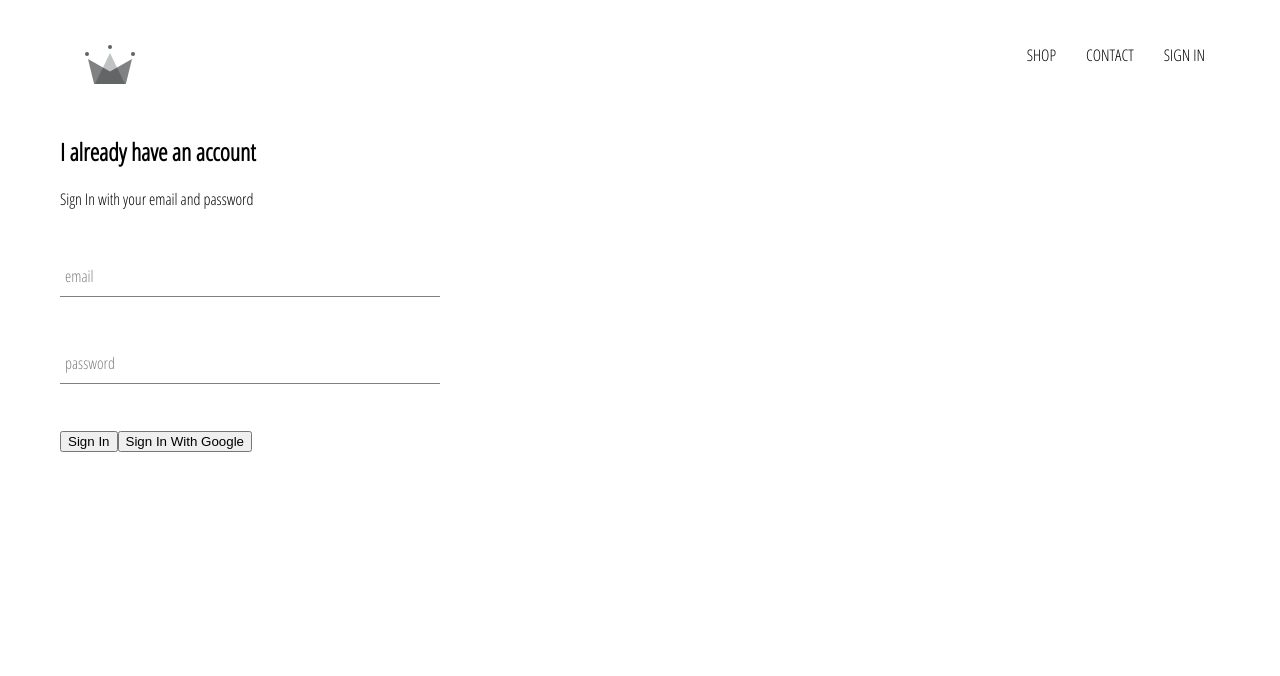
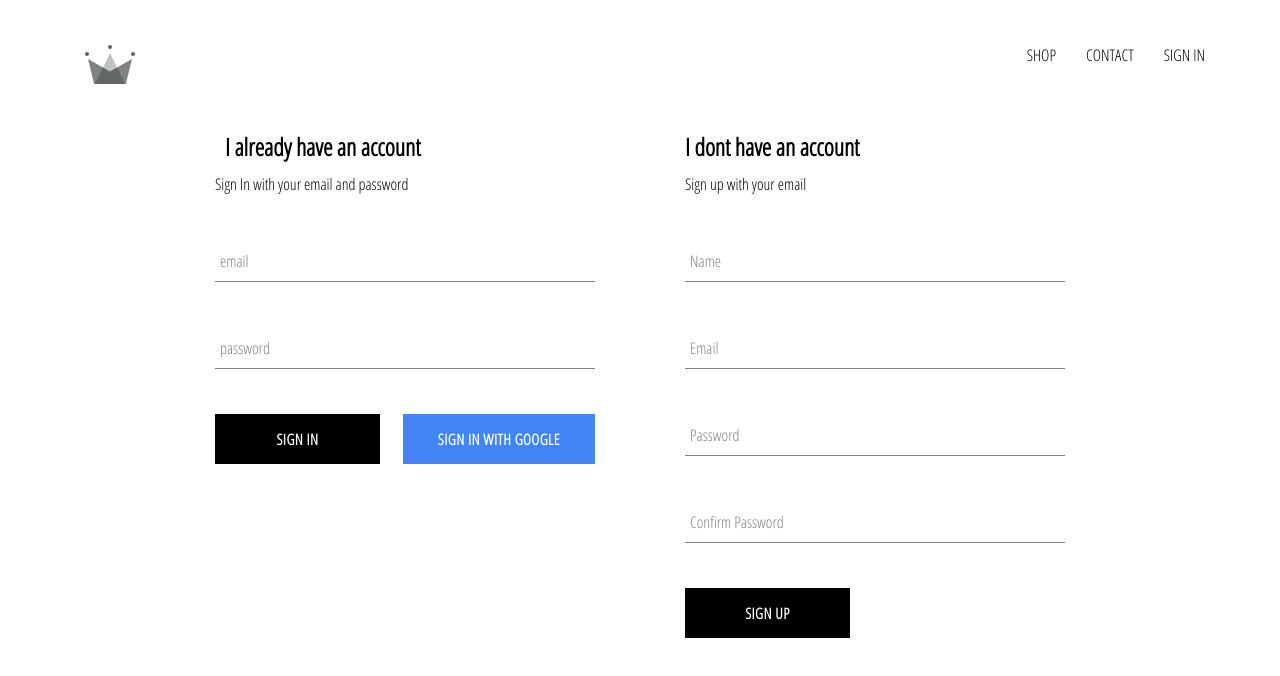
Before and after one commit to saskaradit/crwn-cloth, a React (Create React App) app: page /signin in a window 1280 px wide. Shown: the top 676 px of the page. Built offline with nearby package versions, Linux system fonts and the light colour scheme; no server answers.

Commit message:
adding signup Functionality

```diff
--- a/src/App.js
+++ b/src/App.js
@@ -6,7 +6,7 @@ import ShopPage from './pages/shop/shop.component'
 import Header from './component/header/header.component.jsx'
 import SigninSignupPage from './pages/signin.signup/signin-signup.component.jsx'
 
-import {auth} from './firebase/firebase.config'
+import {auth,createUserProfileDocument} from './firebase/firebase.config'
 
 // <Route exact path component>
 class App extends React.Component {
@@ -21,8 +21,24 @@ class App extends React.Component {
   unsubscribeFromAuth = null;
 
   componentDidMount(){
-    this.unsubscribeFromAuth = auth.onAuthStateChanged(user=>{
-      this.setState({currentUser:user})
+    this.unsubscribeFromAuth = auth.onAuthStateChanged(async user=>{
+      // this.setState({currentUser:user})
+      // createUserProfileDocument(user);
+      if(user){
+        const userRef = await createUserProfileDocument(user);
+
+        userRef.onSnapshot( snapshot =>{
+          this.setState({
+            currentUser:{
+              id: snapshot.id,
+              ...snapshot.data()
+            }
+          })
+        })
+      }
+      else{
+        this.setState({currentUser:user});
+      }
     })
   }
 
--- a/src/component/custom-button/custom-button.component.jsx
+++ b/src/component/custom-button/custom-button.component.jsx
@@ -4,10 +4,10 @@ import './custom-button.styles.scss'
 const CustomButton = ({children, isGoogleSignIn, ...props}) =>{
 
   return(
-    <button className={`${isGoogleSignIn? 'google-sign-ing':''}'custom-button'`} {...props}>
+    <button className={`${isGoogleSignIn ? 'google-sign-in' : ''} custom-button`} {...props}>
       {children}
     </button>
   )
 }
 
-export default CustomButton
+export default CustomButton;
--- a/src/component/signin/signin.component.jsx
+++ b/src/component/signin/signin.component.jsx
@@ -3,7 +3,7 @@ import FormInput from '../form-input/form-input.component'
 import CustomButton from '../custom-button/custom-button.component'
 import './signin.styles.scss'
 
-import {signinGoogle} from '../../firebase/firebase.config'
+import {auth,signinGoogle} from '../../firebase/firebase.config'
 
 class Signin extends React.Component{
   constructor(props){
@@ -15,8 +15,17 @@ class Signin extends React.Component{
     }
   }
 
-  handleSubmit = e => {
+  handleSubmit = async e => {
     e.preventDefault();
+
+    const {email,password} = this.state;
+
+    try {
+      await auth.signInWithEmailAndPassword(email,password);
+      this.setState({email:'',password:''});
+    } catch (error) {
+      console.log(error);
+    }
 
     this.setState({email:'',password:''})
   }
@@ -30,16 +39,16 @@ class Signin extends React.Component{
   render(){
     return(
       <div className='sign-in'>
-        <h2>I already have an account</h2>
+        <h2 className='title'>I already have an account</h2>
         <span>Sign In with your email and password</span>
 
         <form onSubmit={this.handleSubmit}>
           <FormInput name="email" type="email" value={this.state.email} handleChange={this.handleChange} label="email" required />
           <FormInput name="password" type="password" value={this.state.password} handleChange={this.handleChange} label="password" required />
 
-          <div className='butons'>
+          <div className='buttons'>
             <CustomButton type="submit" value="Sign In"> Sign In</CustomButton>
-            <CustomButton  onClick={signinGoogle} isGoogleSignIn> Sign In With Google</CustomButton>
+            <CustomButton  type="button" onClick={signinGoogle} isGoogleSignIn> Sign In With Google</CustomButton>
           </div>
         </form>
       </div>
--- /dev/null
+++ b/src/component/signup/signup.component.jsx
@@ -0,0 +1,66 @@
+import React from 'react'
+import FormInput from '../form-input/form-input.component'
+import CustomButton from '../custom-button/custom-button.component'
+
+import {auth,createUserProfileDocument} from '../../firebase/firebase.config'
+import './signup.styles.scss'
+
+class SignUp extends React.Component{
+  constructor(){
+    super();
+    this.state={
+      displayName:'',
+      email:'',
+      password:'',
+      confPassword:''
+    }
+  }
+
+  handleSubmit = async e => {
+    e.preventDefault();
+    const {displayName,email,password,confPassword} = this.state
+
+    if(password !== confPassword){
+      alert('password dont match')
+      return;
+    }
+    try {
+      const {user} = await auth.createUserWithEmailAndPassword(email,password);
+      await createUserProfileDocument(user,{displayName});
+
+      this.setState({
+        displayName:'',
+        email:'',
+        password:'',
+        confPassword:''
+      })
+    } catch (error) {
+      console.log(error)
+    }
+  }
+
+  handleChange = e =>{
+    const {name,value} = e.target;
+
+    this.setState({[name]:value})
+  }
+
+  render(){
+    const {displayName,email,password,confPassword} = this.state
+    return(
+      <div className='sign-up'>
+        <h2 className='title'>I dont have an account</h2>
+        <span>Sign up with your email</span>
+        <form className='sign-up-form' onSubmit={this.handleSubmit}>
+          <FormInput type="text" name='displayName' value={displayName} onChange = {this.handleChange} required label="Name"/>
+          <FormInput type="email" name='email' value={email} onChange = {this.handleChange} required label="Email"/>
+          <FormInput type="password" name='password' value={password} onChange={this.handleChange} required label="Password"/>
+          <FormInput type="password" name='confPassword' value={confPassword} onChange={this.handleChange} required label="Confirm Password"/>
+          <CustomButton type="Submit">Sign Up</CustomButton>
+        </form>
+      </div>
+    )
+  }
+}
+
+export default SignUp;
--- /dev/null
+++ b/src/component/signup/signup.styles.scss
@@ -0,0 +1,9 @@
+.sign-up{
+  display: flex;
+  flex-direction: column;
+  width: 380px;
+
+  .title{
+    margin: 10px 0;
+  }
+}
--- a/src/firebase/firebase.config.js
+++ b/src/firebase/firebase.config.js
@@ -2,6 +2,7 @@ import firebase from 'firebase/app';
 import 'firebase/firestore';
 import 'firebase/auth';
 import Signin from '../component/signin/signin.component';
+import SigninSignupPage from '../pages/signin.signup/signin-signup.component';
 
 const config = {
   apiKey: "AIzaSyDy88KV8bV1Ynf2iO3cq-KqsC1tq_7yu4c",
@@ -14,6 +15,31 @@ const config = {
   measurementId: "G-SP48XQC2Z1"
 };
 
+export const createUserProfileDocument = async (userAuth, etc) => {
+  if(!userAuth) return;
+
+  const userRef = firestore.doc(`users/${userAuth.uid}`)
+  const snapshot = await userRef.get();
+
+  if(!snapshot.exists){
+    const {displayName, email} = userAuth;
+    const createdAt = new Date();
+
+    try{
+      await userRef.set({
+        displayName,
+        email,
+        createdAt,
+        ...etc
+      })
+    }catch(err){
+        console.log(err);
+    }
+
+    return userRef;
+  }
+}
+
 firebase.initializeApp(config)
 
 export const auth = firebase.auth();
--- a/src/pages/signin.signup/signin-signup.component.jsx
+++ b/src/pages/signin.signup/signin-signup.component.jsx
@@ -1,9 +1,13 @@
 import React from 'react';
 import './signin-signup.styles.scss'
 import SignIn from '../../component/signin/signin.component'
+import SignUp from '../../component/signup/signup.component'
 
 const SigninSignupPage = () => (
-  <div className='signin-signup'><SignIn/></div>
+  <div className='signin-signup'>
+    <SignIn/>
+    <SignUp/>
+  </div>
 )
 
 export default SigninSignupPage;
--- a/src/pages/signin.signup/signin-signup.styles.scss
+++ b/src/pages/signin.signup/signin-signup.styles.scss
@@ -0,0 +1,6 @@
+.signin-signup{
+  width: 850px;
+  display: flex;
+  justify-content: space-between;
+  margin: 30px auto;
+}
```
